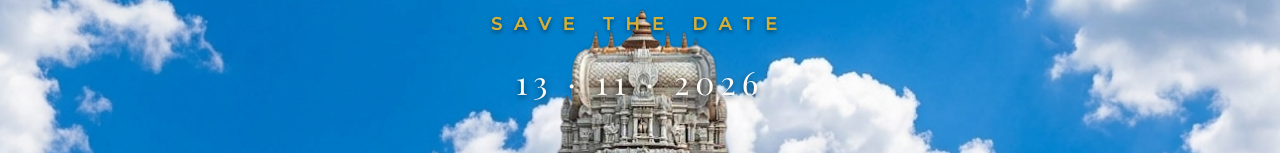
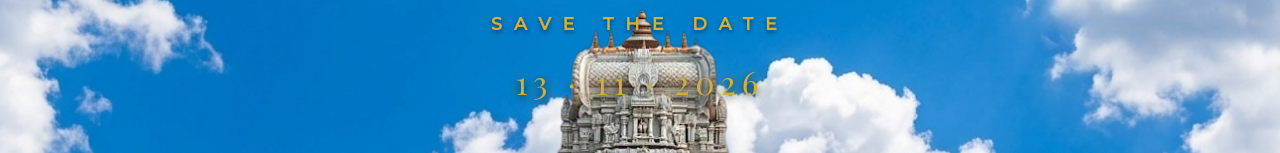
Before and after one commit to mukeshraj-2006/wedding-invitation, a website: page index.html in a window 1280 px wide. Both pictures are taken after a click on the button "OPEN INVITATION". Shown: the part 293-446 px from the top of the page. Drawn offline with nearby package versions, Linux system fonts and the light colour scheme; a web font is replaced by a local one.

Commit message:
Change landing page date text color to gold and enhance shadow for better visibility against clouds

```diff
--- a/style.css
+++ b/style.css
@@ -219,9 +219,9 @@ body {
     font-family: var(--font-serif);
     font-size: 2rem;
     letter-spacing: 6px;
-    color: var(--cream);
+    color: var(--gold); /* Changed to gold for visibility against clouds */
     margin-top: 0.5rem;
-    text-shadow: 0 2px 6px rgba(0,0,0,0.6);
+    text-shadow: 0 2px 8px rgba(0,0,0,0.8), 0 0 15px rgba(212, 175, 55, 0.4); /* Enhanced shadow and gold glow */
 }
 .groom-name, .bride-name {
     font-family: var(--font-serif);
```
